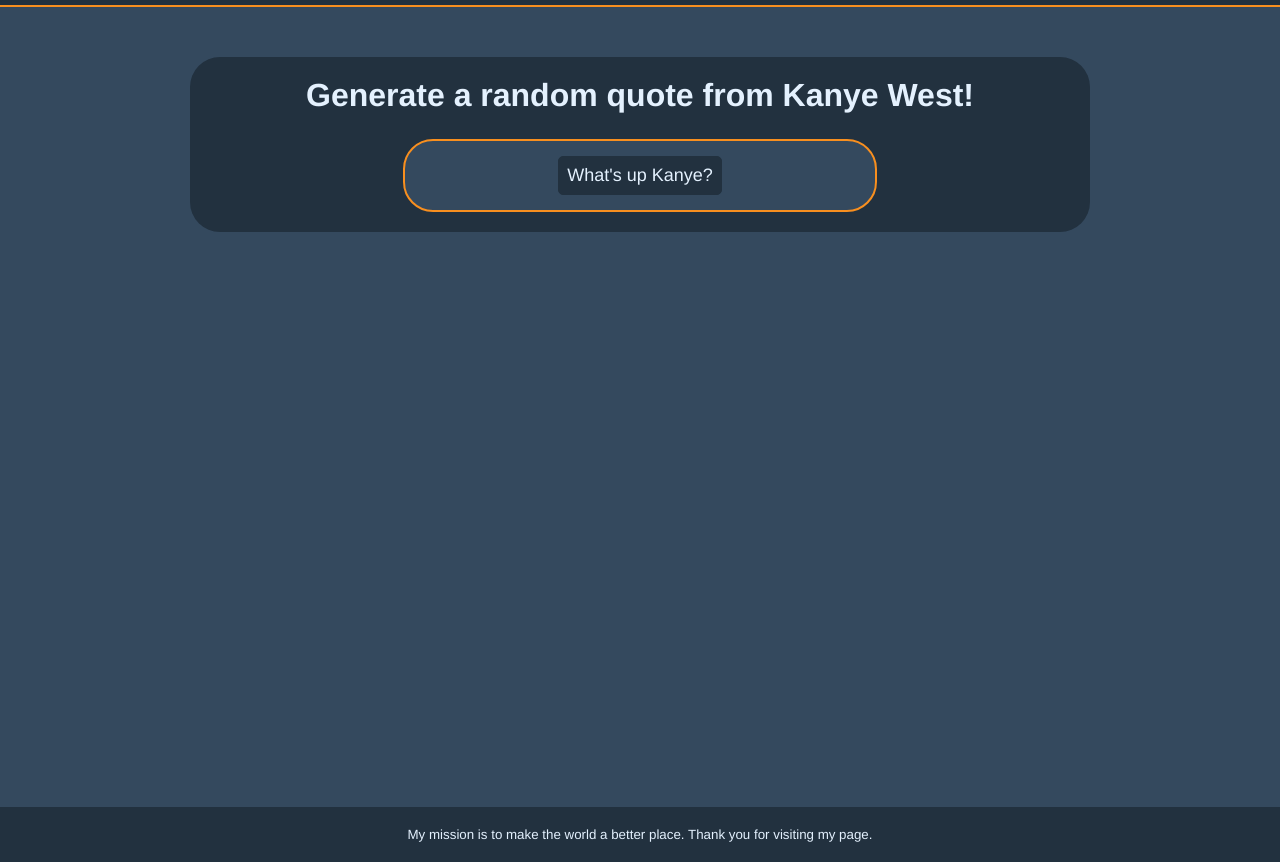
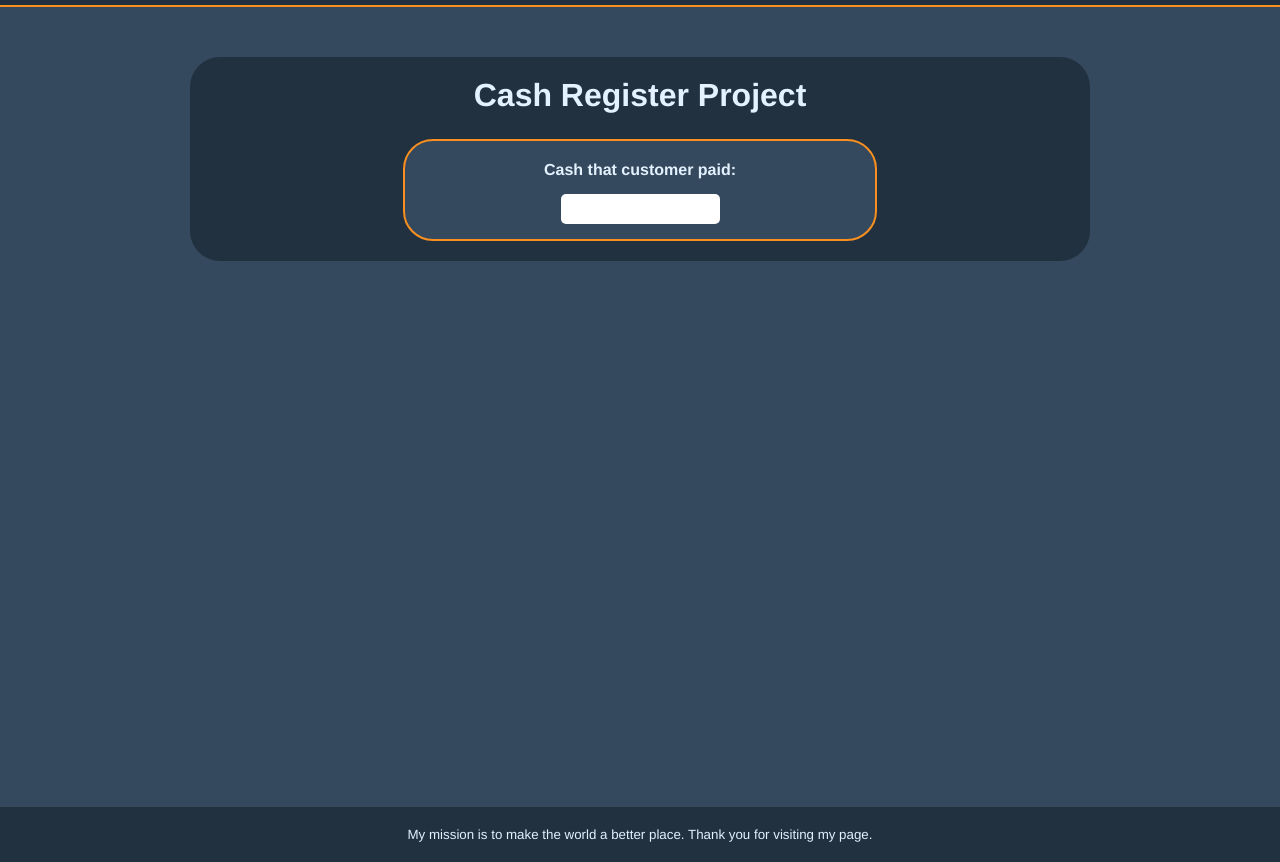
Before and after one commit to Windowsnipz/Cash-Register, a plain HTML site: page index.html in a window 1280 px wide. Shown: the part 73-935 px from the top of the page. Drawn offline with Linux system fonts and the light colour scheme.

Commit message:
html progress

```diff
--- a/index.html
+++ b/index.html
@@ -21,9 +21,10 @@
         <main>
 
             <div class="section">
-                <h1>Generate a random quote from Kanye West!</h1>
+                <h1>Cash Register Project</h1>
                 <div id="input-wrapper">
-                      <button id="quote-btn">What's up Kanye?</button>
+                      <h4>Cash that customer paid:</h4>
+                      <input id="number" type="number" autocomplete="off">
                 </div>
             </div>
 
--- a/styles.css
+++ b/styles.css
@@ -116,6 +116,14 @@
     padding: 10px 0;
 }
 
+#number {
+    border-radius: 5px;
+    border: none;
+    height: 20px;
+    padding: 5px;
+    margin: 5px 0;
+}
+
 #quote-btn {
     display: block;
     margin: 5px auto;
```
